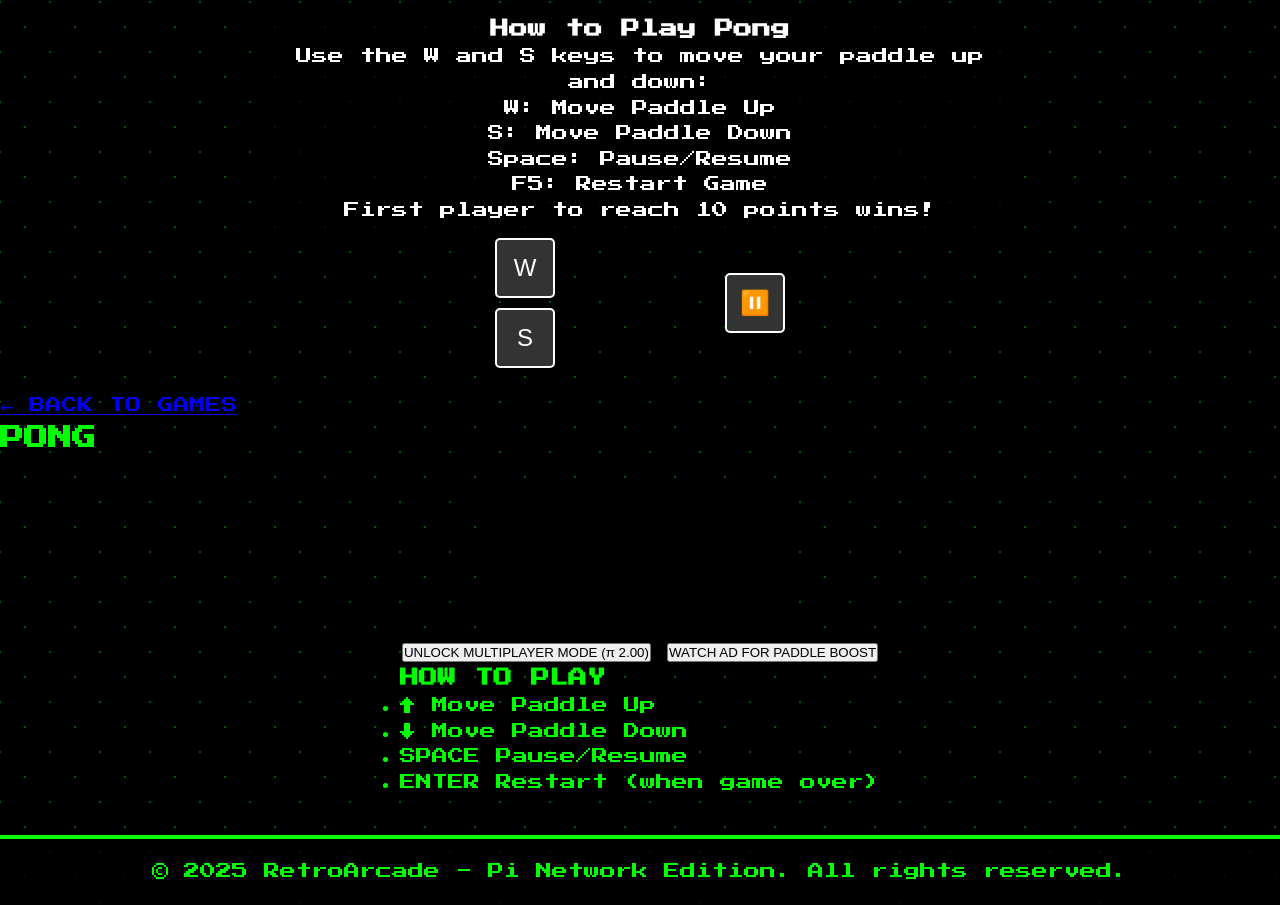
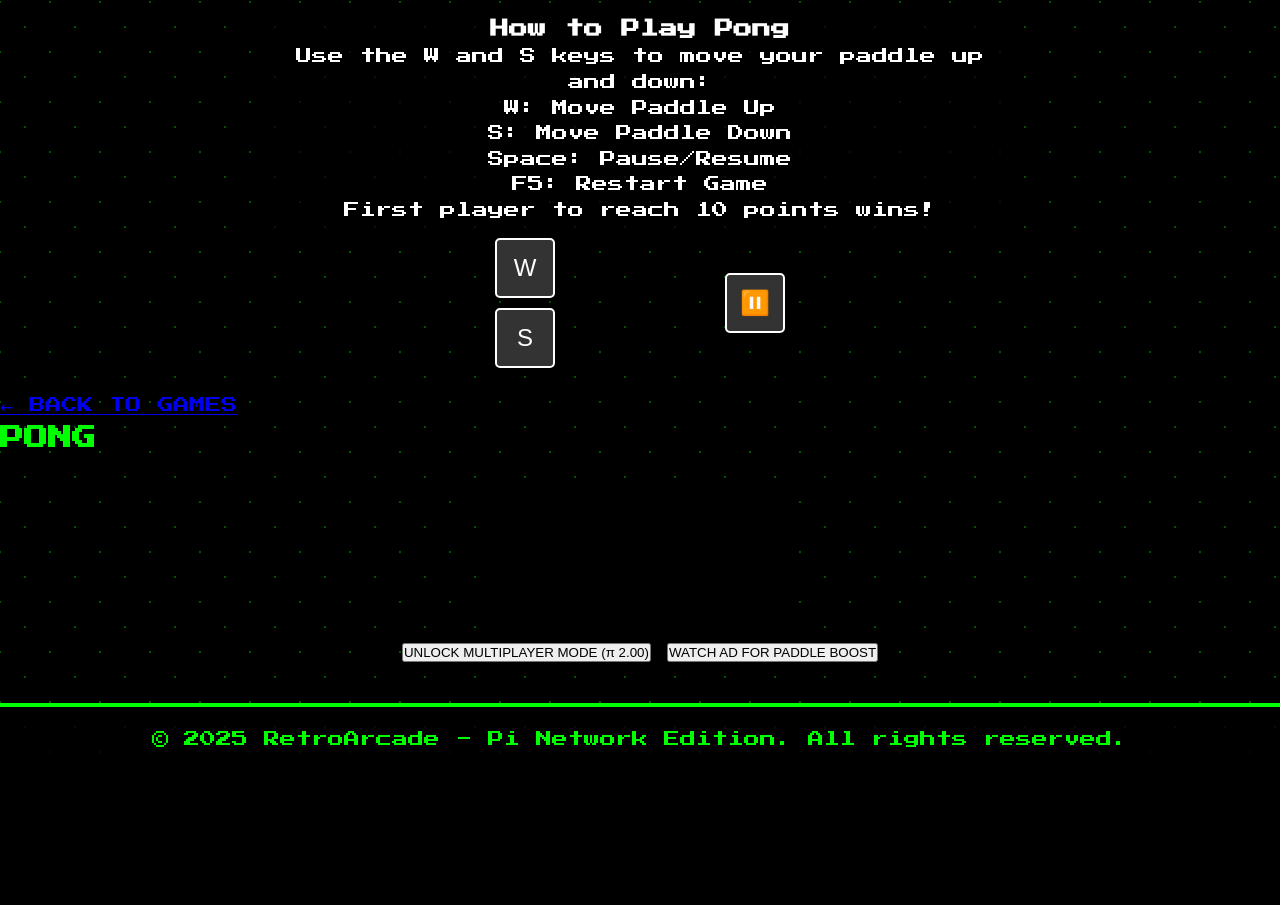
Before and after one commit to GamingMerchant/Gamechanger, a plain HTML site: page pong.html in a window 1280 px wide. Shown: the part 898-1803 px from the top of the page. After the commit the page ends 1671 px from the top, so only its background shows below. Drawn offline with Linux system fonts and the light colour scheme; a script that the page names is missing.

Commit message:
Update pong.html

```diff
--- a/pong.html
+++ b/pong.html
@@ -49,16 +49,6 @@
             <div class="pi-features">
                 <button id="unlock-multiplayer" class="pi-button">UNLOCK MULTIPLAYER MODE (π 2.00)</button>
                 <button id="watch-ad-for-boost" class="pi-button">WATCH AD FOR PADDLE BOOST</button>
-            </div>
-
-            <div class="game-instructions">
-                <h3>HOW TO PLAY</h3>
-                <ul>
-                    <li>↑ Move Paddle Up</li>
-                    <li>↓ Move Paddle Down</li>
-                    <li>SPACE Pause/Resume</li>
-                    <li>ENTER Restart (when game over)</li>
-                </ul>
             </div>
         </div>
     </main>
```
